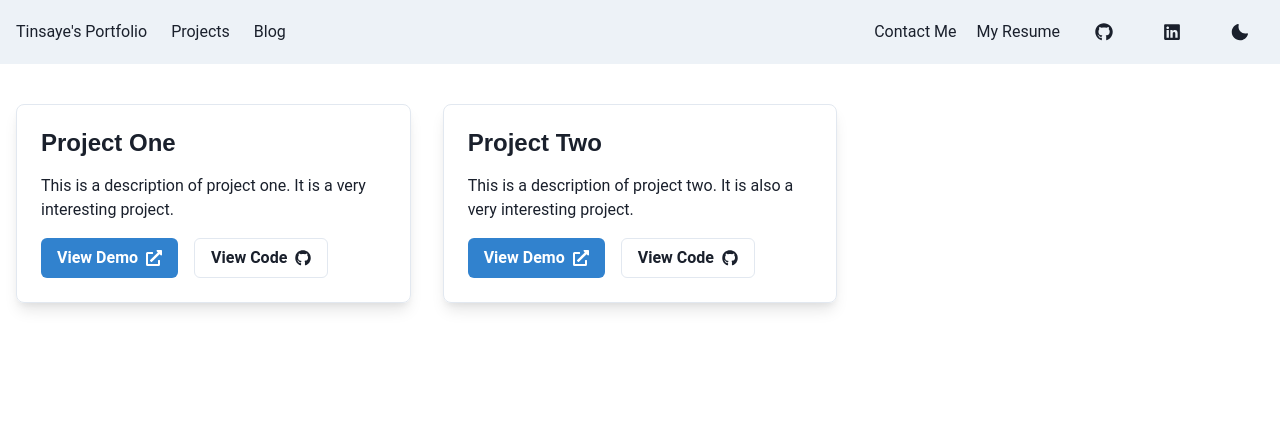
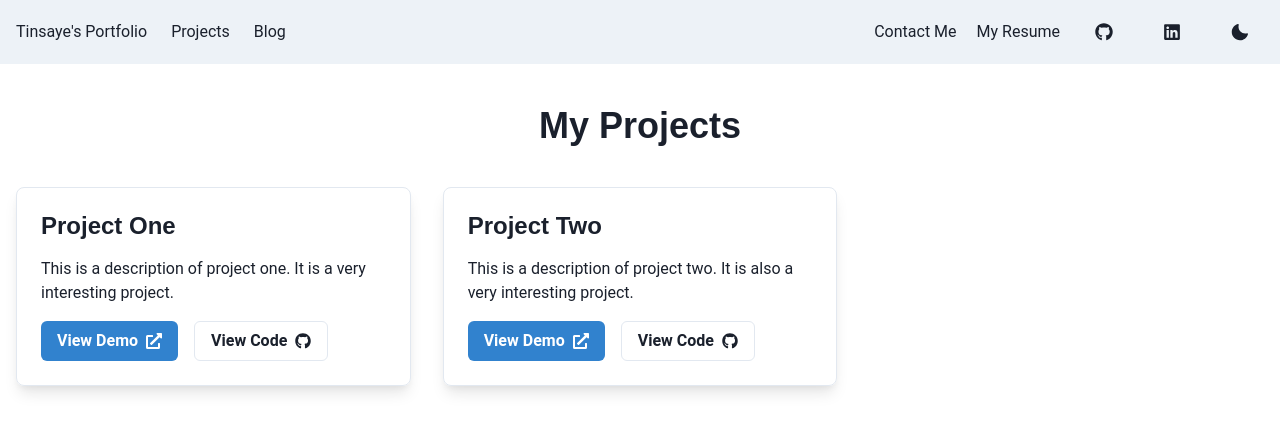
Before and after one commit to tinsaye-simeneh/portfolio, a Next.js app: page /project in a window 1280 px wide. Shown: the top 432 px of the page. Built offline with nearby package versions, Linux system fonts and the light colour scheme.

Commit message:
feat: added a title for project page

```diff
--- a/src/app/project/page.tsx
+++ b/src/app/project/page.tsx
@@ -1,4 +1,4 @@
-import { SimpleGrid, Container } from "@chakra-ui/react";
+import { SimpleGrid, Container, Heading } from "@chakra-ui/react";
 import ProjectCard from "../components/ProjectCard";
 
 const projects = [
@@ -21,6 +21,9 @@ const projects = [
 export default function Projects() {
   return (
     <Container maxW="container.xl" py={10}>
+      <Heading as="h1" mb={10} textAlign="center">
+        My Projects
+      </Heading>
       <SimpleGrid columns={{ sm: 1, md: 2, lg: 3 }} spacing={8}>
         {projects.map((project, index) => (
           <ProjectCard
```
